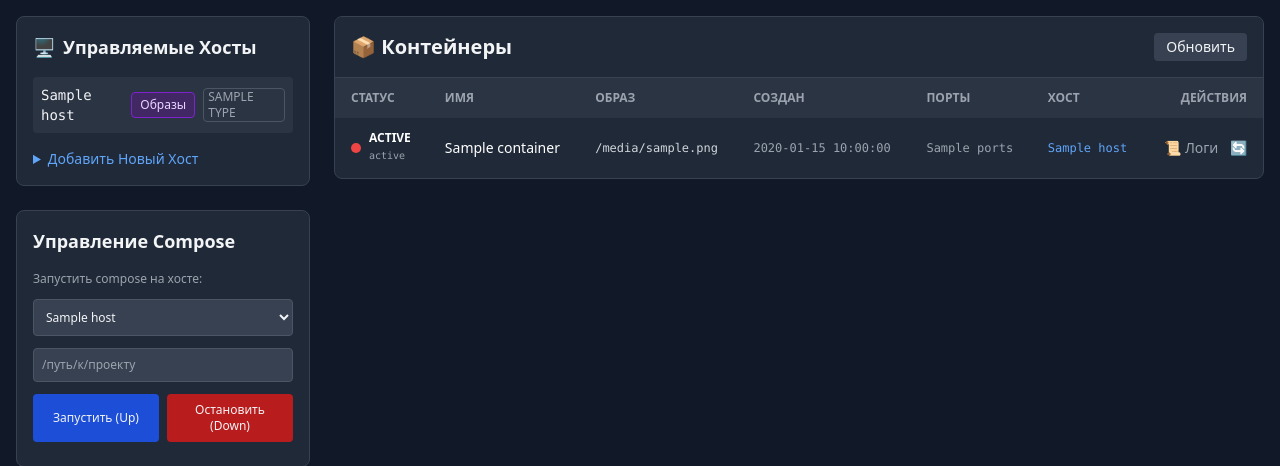
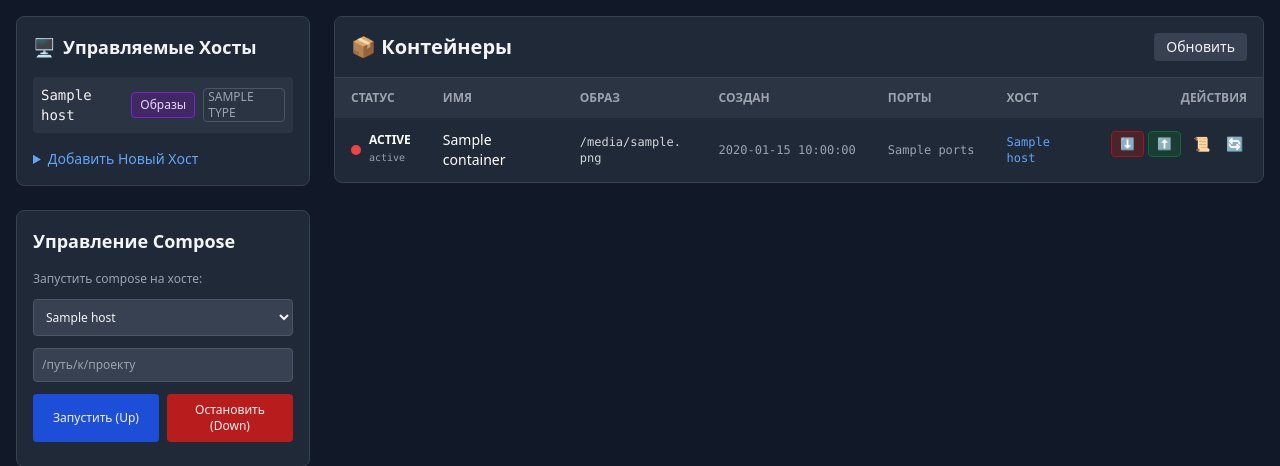
Before and after one commit to raflol33/docker_checker, a FastAPI app: template app/templates/index.html in a window 1280 px wide. Shown: the part 61-527 px from the top of the page. Run offline with FastAPI, Linux system fonts and the light colour scheme; the template is opened without the code that fills it: most values are stand-ins (such as "Sample title", 1, 10 or a date in 2020); some libraries are stand-ins or nearby versions.

Commit message:
feat: auto-detect docker-compose path from labels

```diff
--- a/app/templates/index.html
+++ b/app/templates/index.html
@@ -132,14 +132,32 @@
                                 {{ c.ports }}
                             </td>
                             <td class="px-4 py-3 text-blue-400 font-mono text-xs">{{ c.host }}</td>
-                            <td class="px-4 py-3 text-right space-x-2">
+                            <td class="px-4 py-3 text-right flex items-center justify-end gap-2">
+                                {% if c.compose_path %}
+                                <form hx-post="/compose/action" hx-swap="none" class="flex gap-1"
+                                    hx-confirm="Выполнить действие Compose для {{ c.compose_path }}?">
+                                    <input type="hidden" name="host_name" value="{{ c.host }}">
+                                    <input type="hidden" name="path" value="{{ c.compose_path }}">
+                                    <button type="submit" name="action" value="down"
+                                        class="bg-red-900/50 hover:bg-red-800 text-red-200 px-2 py-1 rounded border border-red-800 transition text-xs flex items-center gap-1"
+                                        title="Compose Down">
+                                        ⬇
+                                    </button>
+                                    <button type="submit" name="action" value="up"
+                                        class="bg-green-900/50 hover:bg-green-800 text-green-200 px-2 py-1 rounded border border-green-800 transition text-xs flex items-center gap-1"
+                                        title="Compose Up">
+                                        ⬆
+                                    </button>
+                                </form>
+                                {% endif %}
+
                                 <button hx-get="/containers/{{c.host}}/{{c.id}}/logs" hx-target="#modal-content"
                                     hx-trigger="click" onclick="document.getElementById('log-modal').showModal()"
-                                    class="text-gray-400 hover:text-white transition">
-                                    📜 Логи
+                                    class="text-gray-400 hover:text-white transition p-1" title="Логи">
+                                    📜
                                 </button>
                                 <button hx-post="/containers/{{c.host}}/{{c.id}}/restart" hx-swap="none"
-                                    class="text-yellow-500 hover:text-yellow-400 transition" title="Перезапустить">
+                                    class="text-yellow-500 hover:text-yellow-400 transition p-1" title="Перезапустить">
                                     🔄
                                 </button>
                             </td>
```
Also changed, not shown: app/docker_service.py (+17 -1 lines).
